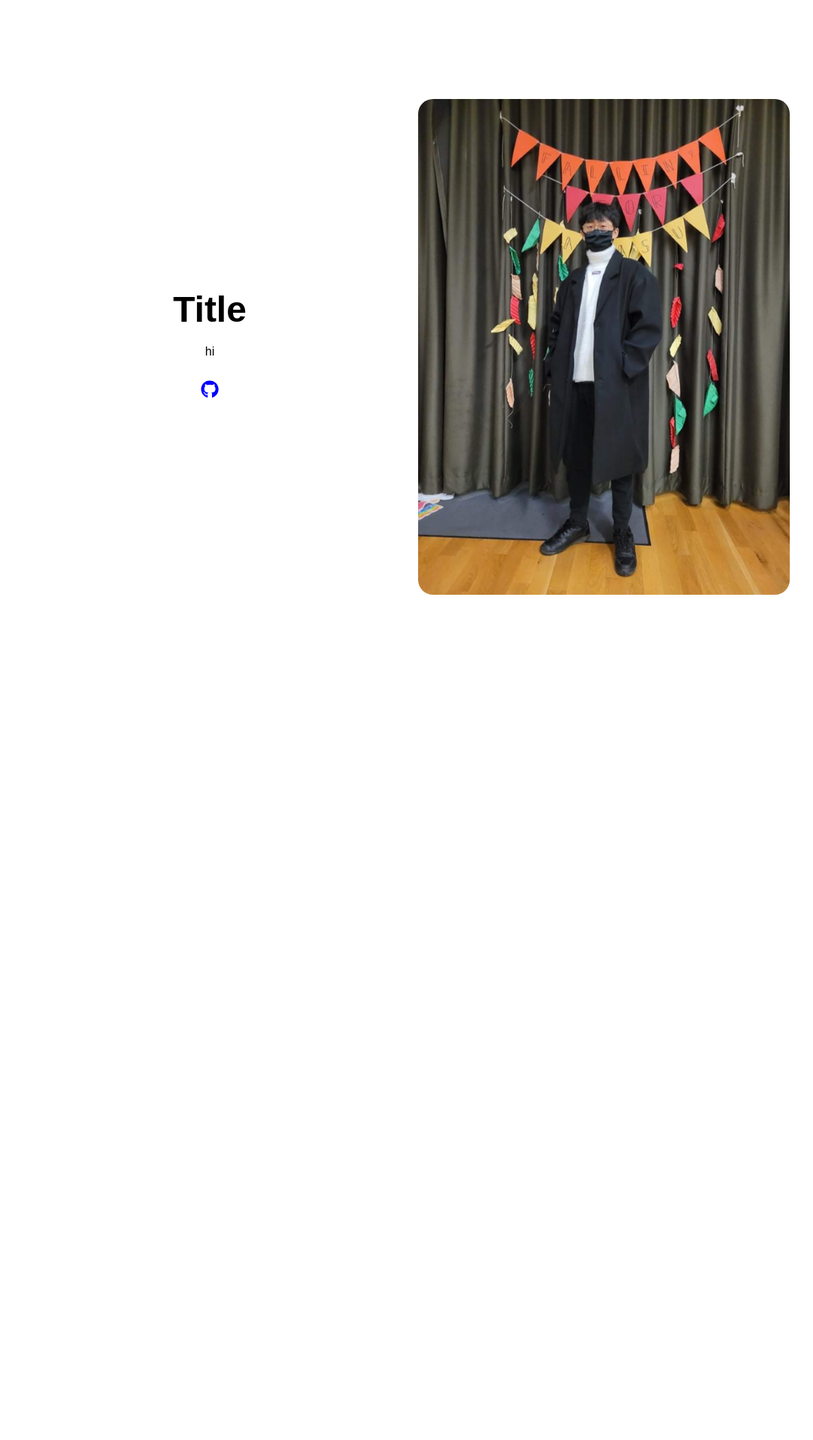
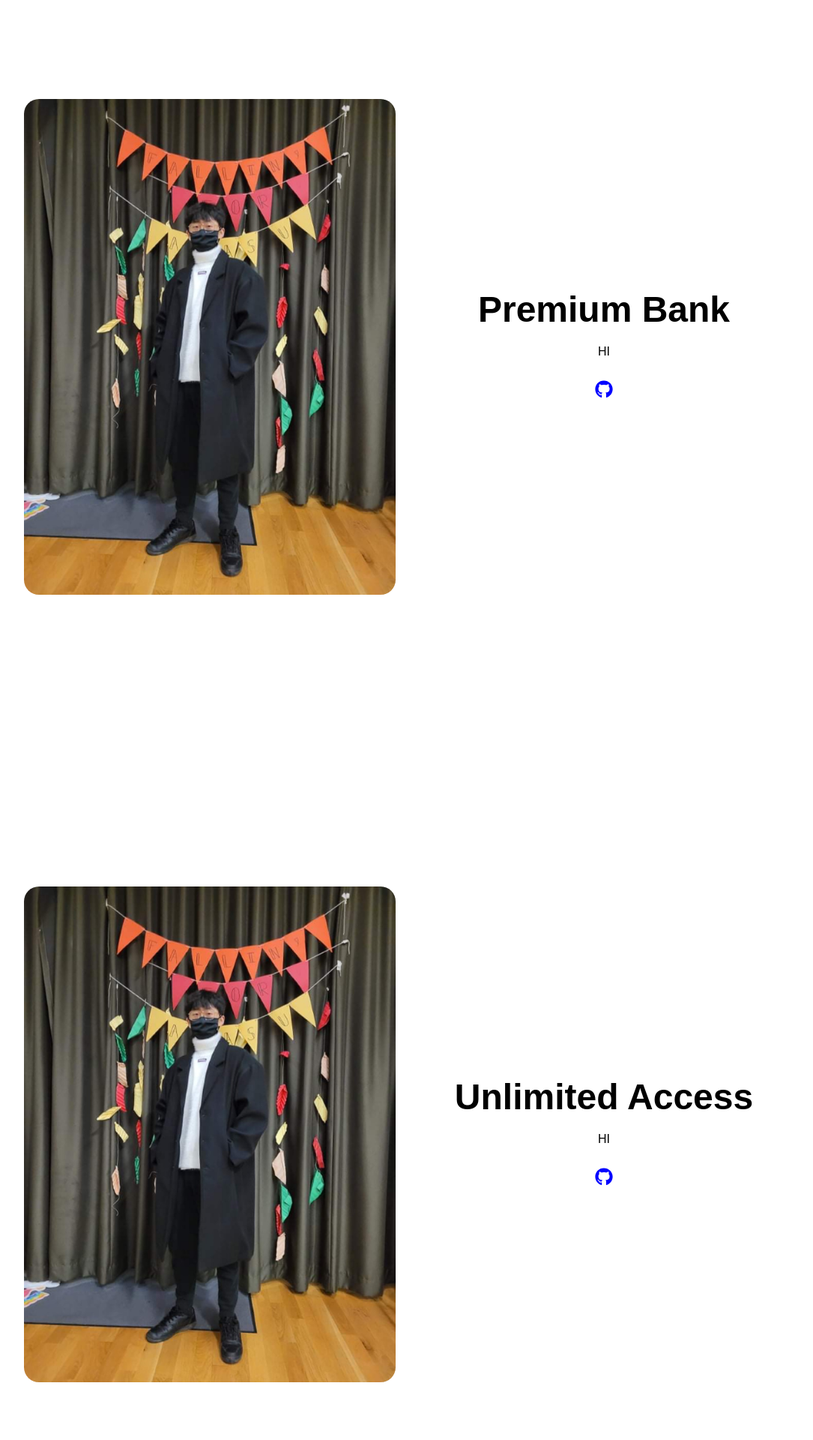
Before and after one commit to JonahMoua/ReactPort, a React (Create React App) app: page / in a window 1280 px wide. Shown: the part 1180-3100 px from the top of the page at 75% size, without its empty margins (97-1182 px from the left). Before the commit the page ends 2180 px from the top, so only its background shows below. Built offline with nearby package versions, Linux system fonts and the light colour scheme.

Commit message:
InfoSection Updated

```diff
--- a/src/components/InfoSection/Data.js
+++ b/src/components/InfoSection/Data.js
@@ -3,13 +3,12 @@ export const homeObjOne = {
     lightBg: false,
     lightText: true,
     lightTextDesc: true,
-    topLine: 'Premium Bank',
+    title: 'Premium Bank',
     headLine: 'Unlimited Transaction with zero fees',
     description:'Get access to our exclusive app that allows you to send unlimited transaction without getting charged any fees.',
     buttonLabel: 'Get Started',
-    imgStart: false,
+    imgStart: true,
     img: require('../../images/pic.JPG').default,
-    alt: 'Carhi',
     dark: true,
     primary: true,
     darkText: false
@@ -20,13 +19,12 @@ export const homeObjTwo = {
     lightBg: true,
     lightText: false,
     lightTextDesc: false,
-    topLine: 'Unlimited Access',
+    title: 'Unlimited Access',
     headLine: 'Unlimited Transaction with zero fees',
     description:'Get access to our exclusive app that allows you to send unlimited transaction without getting charged any fees.',
     buttonLabel: 'Learn More',
     imgStart: true,
     img: require('../../images/pic.JPG').default,
-    alt: 'Car',
     dark: false,
     primary: false,
     darkText: true
@@ -37,13 +35,12 @@ export const homeObjThree = {
     lightBg: true,
     lightText: false,
     lightTextDesc: false,
-    topLine: 'Premium Bank',
+    title: 'Premium Bank',
     headLine: 'Creating an account is extremely easy',
     description:'Get everything set up and ready in under 10 minutes. All you need to do is add your information and you are ready to go.',
     buttonLabel: 'Create an Account',
     imgStart: false,
     img: require('../../images/pic.JPG').default,
-    alt: 'Carhi',
     dark: true,
     primary: true,
     darkText: false
--- a/src/components/InfoSection/index.js
+++ b/src/components/InfoSection/index.js
@@ -16,18 +16,18 @@ SocialIconLink,
 Heading,
 } from './InfoSectionElements'
 
-const InfoSection = () => {
+const InfoSection = ({imgStart, title}) => {
   return (
     <>
     <InfoSectionContainer>
-          <InfoRow>
+          <InfoRow imgStart={imgStart}>
 
             <Column1>
               <TextWrap>
                 <TextHeader>
-                  <Heading>Title</Heading>
+                  <Heading>{title}</Heading>
                    </TextHeader>
-                      hi
+                      <p>HI</p>
 
                    <TextFooter>
                    <SocialMediaWrap>
--- a/src/pages/index.js
+++ b/src/pages/index.js
@@ -2,6 +2,7 @@ import React from 'react'
 import Navbar from '../components/Navbar'
 import HeroSection from '../components/HeroSection';
 import InfoSection from '../components/InfoSection';
+import { homeObjOne, homeObjTwo, homeObjThree } from '../components/InfoSection/Data';
 
 const Home = () => {
 
@@ -10,7 +11,9 @@ const Home = () => {
     <>
     <Navbar/>
     <HeroSection/>
-    <InfoSection/>
+    <InfoSection {...homeObjOne}/>
+    <InfoSection {...homeObjTwo}/>
+    <InfoSection {...homeObjThree}/>
     </>
   );
 };
```
